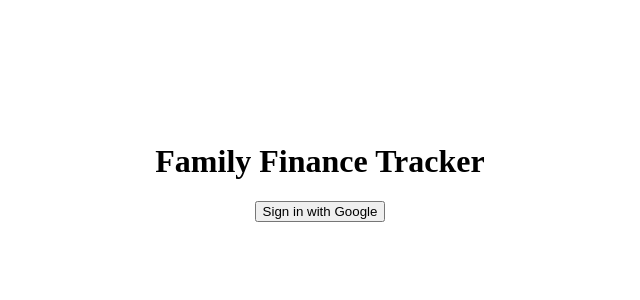
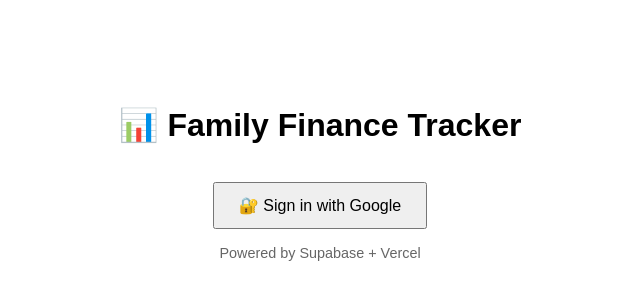
Before and after one commit to rishavgoel95/family-finance-tracker, a Next.js app: page / in a window 1280 px wide. Shown: the part 228-528 px from the top of the page, without its empty margins (320-960 px from the left). Built offline with nearby package versions, Linux system fonts and the light colour scheme; no server answers.

Commit message:
Update index.tsx

```diff
--- a/pages/index.tsx
+++ b/pages/index.tsx
@@ -1,31 +1,19 @@
-// ✅ File: pages/index.tsx (redirects to /start instead of /dashboard)
-
-import { useEffect } from 'react';
-import { supabase } from '../lib/supabase';
-import { useRouter } from 'next/router';
 import Link from 'next/link';
 
 export default function Home() {
-  const router = useRouter();
+  return (
+    <div style={{ display: 'flex', alignItems: 'center', justifyContent: 'center', height: '100vh', flexDirection: 'column', fontFamily: 'sans-serif' }}>
+      <h1>📊 Family Finance Tracker</h1>
 
-  useEffect(() => {
-    const checkSession = async () => {
-      const { data: { session } } = await supabase.auth.getSession();
-      if (session) {
-        router.push('/start');
-      }
-    };
-    checkSession();
-  }, [router]);
+      <a href="/api/auth/login">
+        <button style={{ padding: '0.75rem 1.5rem', fontSize: '1rem', marginTop: '1rem' }}>
+          🔐 Sign in with Google
+        </button>
+      </a>
 
-  const handleLogin = async () => {
-    await supabase.auth.signInWithOAuth({ provider: 'google' });
-  };
-
-  return (
-    <div style={{ display: 'flex', alignItems: 'center', justifyContent: 'center', height: '100vh', flexDirection: 'column' }}>
-      <h1>Family Finance Tracker</h1>
-      <button onClick={handleLogin} style={{ marginBottom: '1rem' }}>Sign in with Google</button>
+      <p style={{ fontSize: '0.9rem', marginTop: '1rem', color: '#666' }}>
+        Powered by Supabase + Vercel
+      </p>
     </div>
   );
 }
```
